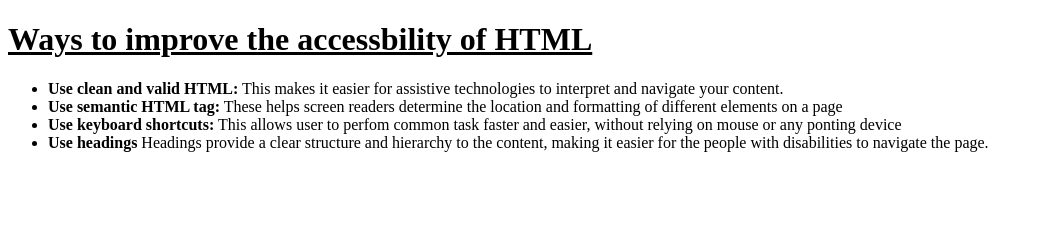
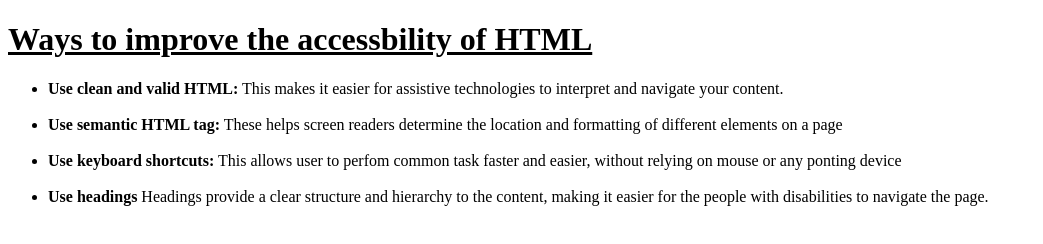
Before and after one commit to Saneha22/Assignment_3, a plain HTML site: page Improve.html in a window 1280 px wide. Shown: the whole page, without its empty margins (0-1043 px from the left). Drawn offline with Linux system fonts and the light colour scheme.

Commit message:
First commit

```diff
--- a/Improve.html
+++ b/Improve.html
@@ -8,10 +8,10 @@
 <body>
     <h1><ins>Ways to improve the accessbility of HTML</ins></h1>
     <ul>
-        <li><b>Use clean and valid HTML:</b> This makes it easier for assistive technologies to interpret and navigate your content.</li>
-        <li><b>Use semantic HTML tag:</b> These helps screen readers determine the location and formatting of different elements on a page</li>
-        <li><b>Use keyboard shortcuts:</b> This allows user to perfom common task faster and easier, without relying on mouse or any ponting device</li>
-        <li><b>Use headings</b> Headings provide a clear structure and hierarchy to the content, making it easier for the people with disabilities to navigate the page.</li>
+        <li><b>Use clean and valid HTML:</b> This makes it easier for assistive technologies to interpret and navigate your content.</li><br>
+        <li><b>Use semantic HTML tag:</b> These helps screen readers determine the location and formatting of different elements on a page</li><br>
+        <li><b>Use keyboard shortcuts:</b> This allows user to perfom common task faster and easier, without relying on mouse or any ponting device</li><br>
+        <li><b>Use headings</b> Headings provide a clear structure and hierarchy to the content, making it easier for the people with disabilities to navigate the page.</li><br>
     </ul>
 </body>
 </html>
```
Also changed, not shown: Accessibility.html (+3 -1 lines), difference.html (+1 -1 lines), entities.html (+1 -1 lines), features.html (+1 -1 lines), webpage.html (+1 -1 lines).
